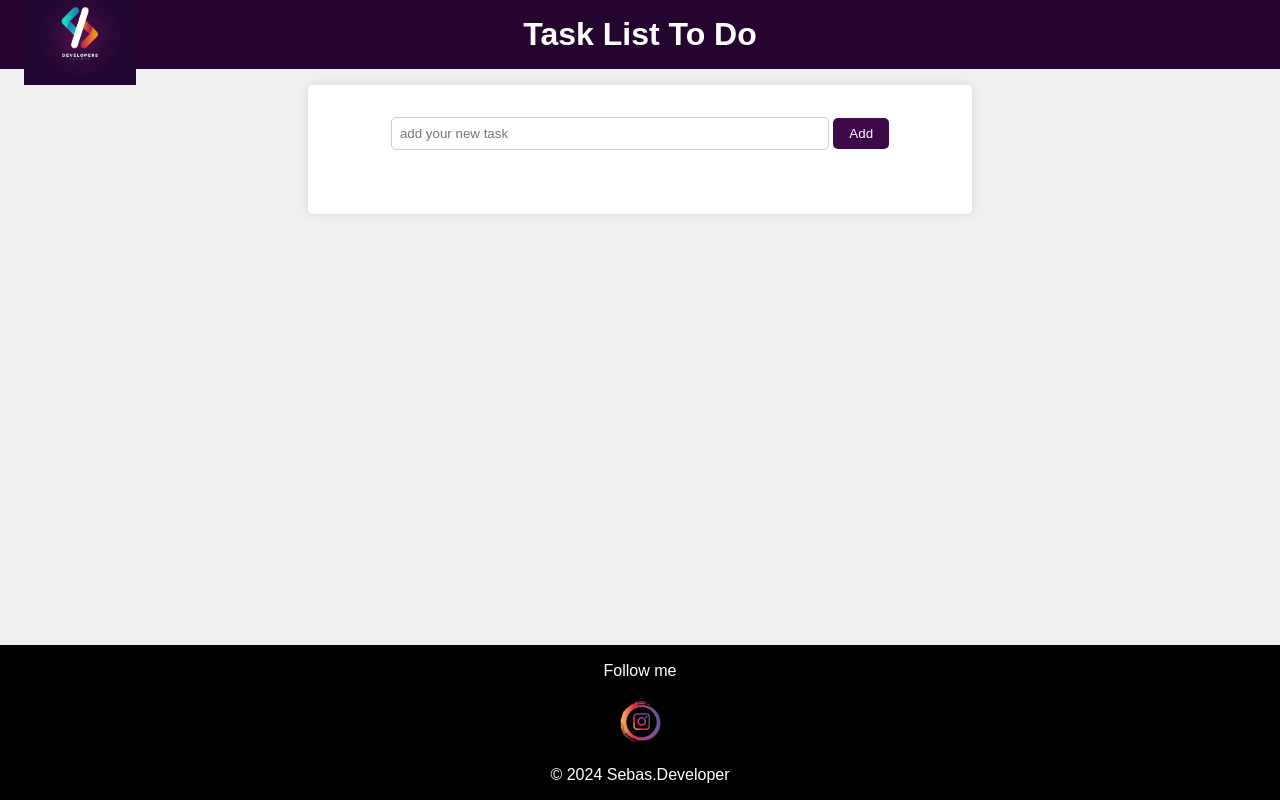
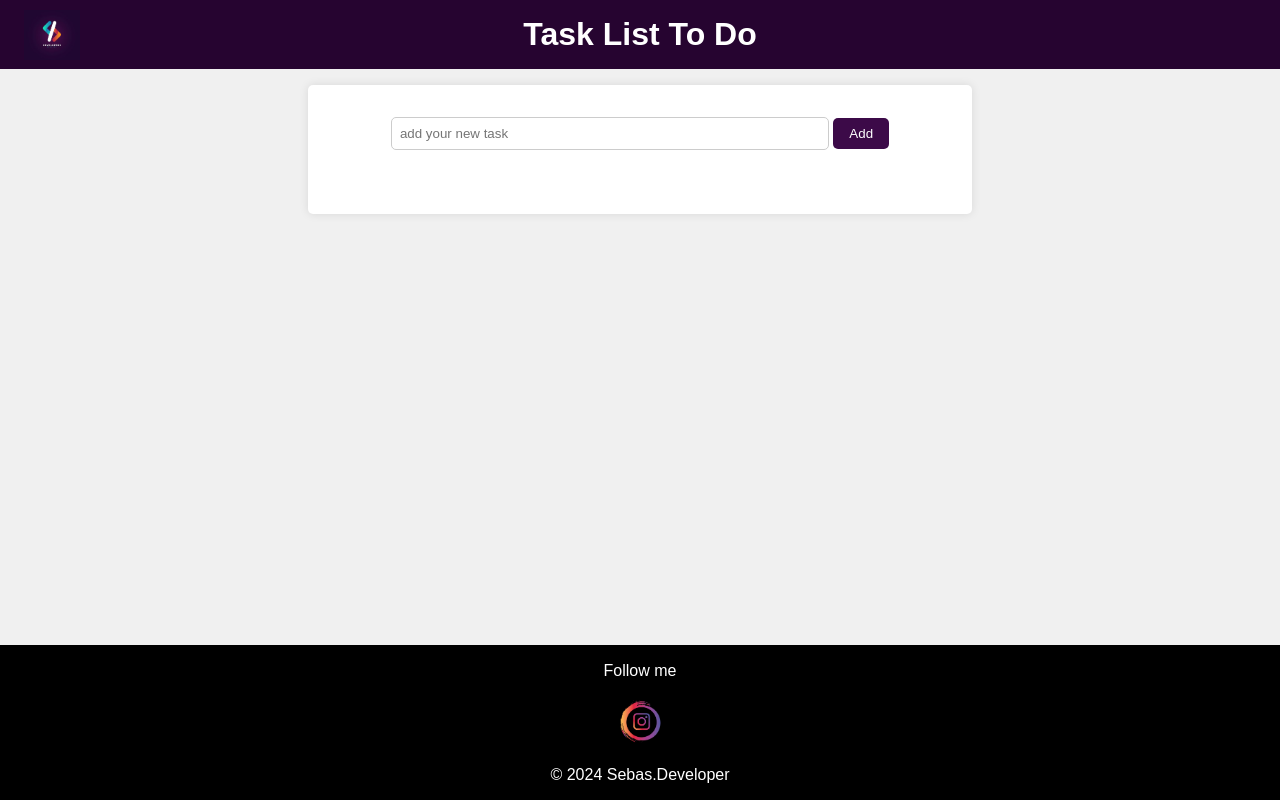
Before and after one commit to SebasChaine/FirstTest, a plain HTML site: page Index.html in a window 1280 px wide. Drawn offline with Linux system fonts and the light colour scheme.

Commit message:
Retoque pos test

```diff
--- a/Index.html
+++ b/Index.html
@@ -8,7 +8,7 @@
 </head>
 <body>
     <header>
-        <img src="Imagenes/LogoTest.jpg" alt="Logo" id="logo">
+        <img src="Images/LogoTest.jpg" alt="Logo" id="logo">
         <h1>Task List To Do</h1>
     </header>
     <main>
@@ -19,7 +19,7 @@
     <footer>
         <p>Follow me</p>
         <a href="https://www.instagram.com/sebas.chaine" target="_blank">
-            <img src="Imagenes/Instagram.jpg" alt="Instagram" width="50" height="50">
+            <img src="Images/Instagram.jpg" alt="Instagram" width="50" height="50">
         </a>
         <p>&copy; 2024 Sebas.Developer</p>
     </footer>
--- a/style.css
+++ b/style.css
@@ -22,7 +22,7 @@ header {
 }
 
 #logo {
-    height: 100px;
+    height: 50px;
     position: absolute;
     left: 40px;
 }
```
Also changed, not shown: Images/Instagram.jpg (renamed from Imagenes/Instagram.jpg), Images/LogoTest.jpg (renamed from Imagenes/LogoTest.jpg).
